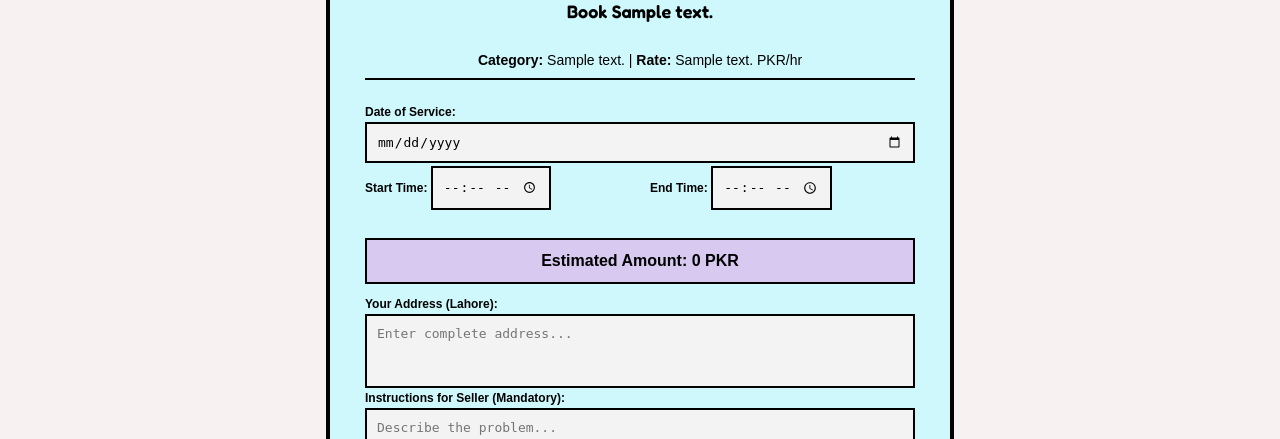
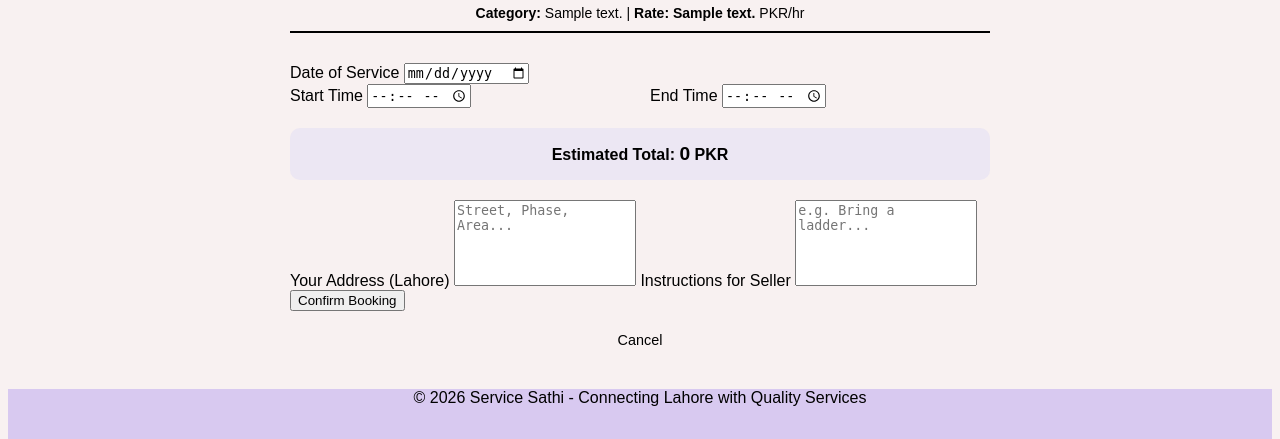
Before and after one commit to Syedafaryalzehra/ServiceSathi, a Python web app: template ServiceSathi/frontend/templates/book_form.html in a window 1280 px wide. Shown: the part 172-611 px from the top of the page. Run offline with Jinja, Linux system fonts and the light colour scheme; the template is opened without the code that fills it: most values are stand-ins (such as "Sample title", 1, 10 or a date in 2020); grey boxes are pictures that could not be loaded.

Commit message:
Refactor booking form layout and styles

```diff
--- a/ServiceSathi/frontend/templates/book_form.html
+++ b/ServiceSathi/frontend/templates/book_form.html
@@ -1,61 +1,63 @@
 {% extends "base.html" %}
 
 {% block content %}
-<div class="login-box booking-container">
+<div class="container">
+    <div class="form-container-box" style="max-width: 700px; margin: 40px auto;">
         <h2 class="page-heading">Book {{ details[0] }}</h2>
 
-    <p class="rate-display">
+        <p class="rate-display" style="margin-bottom: 30px; color: var(--text-light);">
             <strong>Category:</strong> {{ details[3] }} |
-        <strong>Rate:</strong> <span id="rate">{{ details[1] }}</span> PKR/hr
+            <strong>Rate:</strong> <span id="rate" style="color: var(--primary); font-weight: bold;">{{ details[1] }}</span> PKR/hr
         </p>
 
-    <form method="POST" class="login-form" id="bookingForm">
+        <form method="POST" class="booking-form-elite" id="bookingForm">
             <input type="hidden" name="service_id" value="{{ details[2] }}">
 
-        <label for="booking_date">Date of Service:</label>
-        <input type="date" name="booking_date" id="booking_date" required min="{{ today }}">
+            <label class="filter-label">Date of Service</label>
+            <input type="date" name="booking_date" class="form-input-field" required min="{{ today }}">
 
-        <div class="time-grid">
+            <div style="display: grid; grid-template-columns: 1fr 1fr; gap: 20px;">
                 <div class="input-group">
-                <label for="startTime">Start Time:</label>
-                <input type="time" name="start_time" id="startTime" required onchange="calculateTotal()">
+                    <label class="filter-label">Start Time</label>
+                    <input type="time" name="start_time" id="startTime" class="form-input-field" required onchange="calculateTotal()">
                 </div>
                 <div class="input-group">
-                <label for="endTime">End Time:</label>
-                <input type="time" name="end_time" id="endTime" required onchange="calculateTotal()">
+                    <label class="filter-label">End Time</label>
+                    <input type="time" name="end_time" id="endTime" class="form-input-field" required onchange="calculateTotal()">
                 </div>
             </div>
 
-        <div class="estimate-wrapper">
-            Estimated Amount: <span id="totalAmount">0</span> PKR
+            <div class="estimate-wrapper" style="background: rgba(129, 140, 248, 0.1); padding: 15px; border-radius: 10px; margin: 20px 0; border: 1px solid var(--primary); text-align: center; font-weight: bold;">
+                Estimated Total: <span id="totalAmount" style="color: var(--primary); font-size: 1.2rem;">0</span> PKR
             </div>
 
-        <label for="address">Your Address (Lahore):</label>
-        <textarea name="address" id="address" required placeholder="Enter complete address..."></textarea>
+            <label class="filter-label">Your Address (Lahore)</label>
+            <textarea name="address" class="form-input-field" required placeholder="Street, Phase, Area..." style="height: 80px; resize: none;"></textarea>
 
-        <label for="instructions">Instructions for Seller (Mandatory):</label>
-        <textarea name="instructions" id="instructions" required placeholder="Describe the problem..."></textarea>
+            <label class="filter-label">Instructions for Seller</label>
+            <textarea name="instructions" class="form-input-field" required placeholder="e.g. Bring a ladder..." style="height: 80px; resize: none;"></textarea>
 
-        <button type="submit" class="login-btn">Confirm Booking</button>
-        <a href="/" class="cancel-link">Cancel</a>
+            <button type="submit" class="form-submit-btn">Confirm Booking</button>
+            <div style="text-align: center; margin-top: 20px;">
+                <a href="javascript:history.back()" style="color: var(--text-light); text-decoration: none; font-size: 0.9rem;">Cancel</a>
+            </div>
         </form>
+    </div>
 </div>
 
 <script>
 function calculateTotal() {
     const start = document.getElementById('startTime').value;
     const end = document.getElementById('endTime').value;
-    const rate = parseFloat(document.getElementById('rate').innerText);
+    const rateElement = document.getElementById('rate');
+    const rate = parseFloat(rateElement.innerText);
 
     if (start && end) {
         const [sH, sM] = start.split(':').map(Number);
         const [eH, eM] = end.split(':').map(Number);
-
         const startDate = new Date(0, 0, 0, sH, sM);
         const endDate = new Date(0, 0, 0, eH, eM);
-
         let diff = (endDate - startDate) / (1000 * 60 * 60);
-
         const display = document.getElementById('totalAmount');
         if (diff > 0) {
             display.innerText = (diff * rate).toFixed(2);
```
Lines whose indentation alone changed are shown as unchanged.
